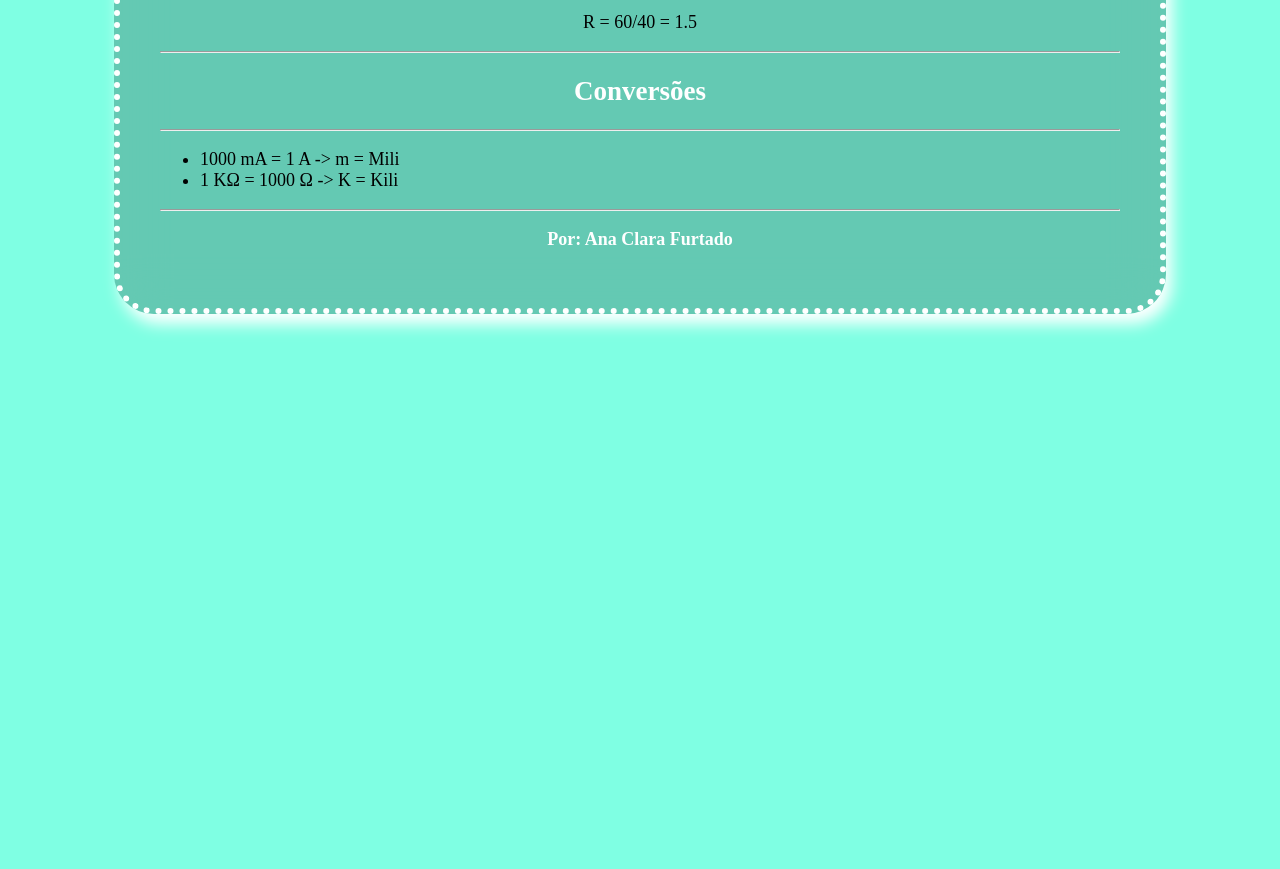
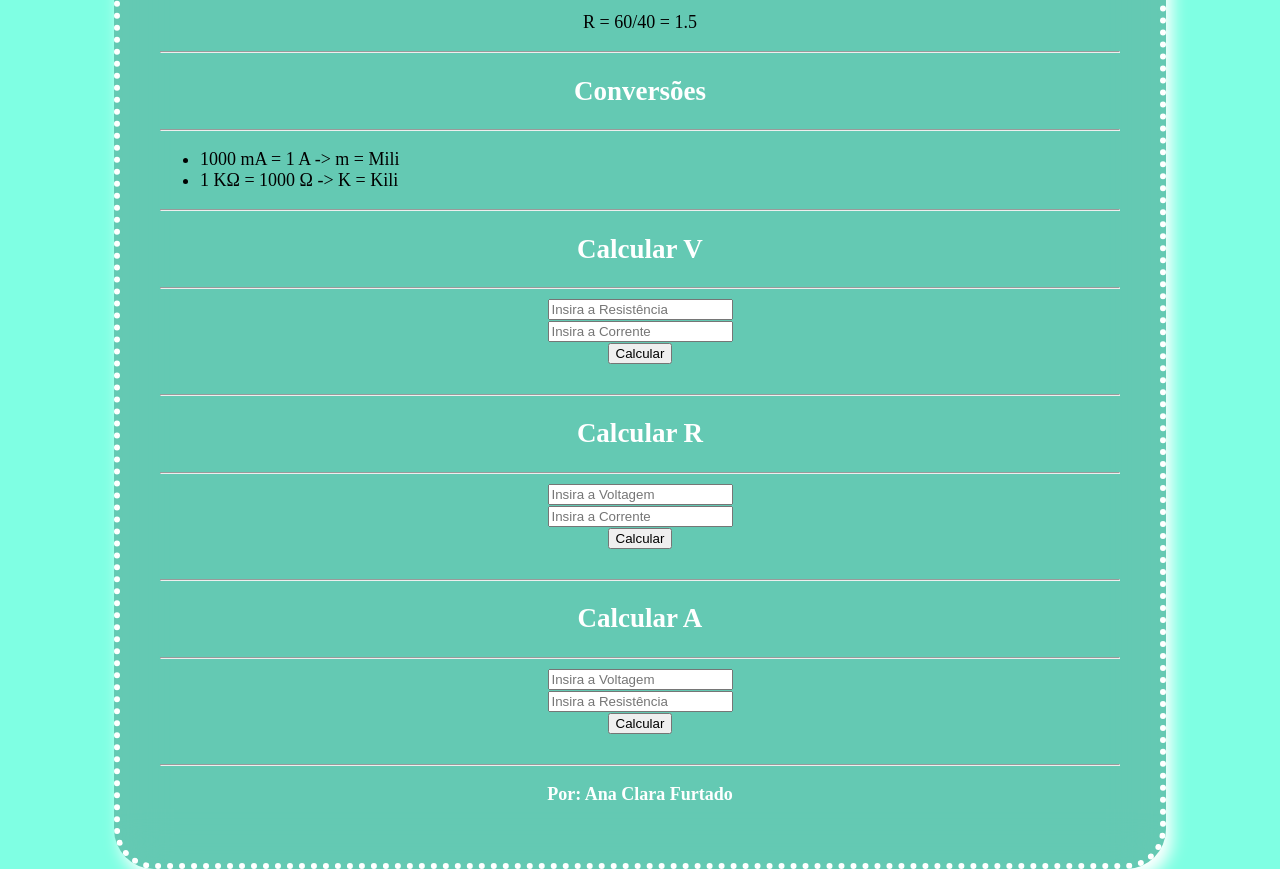
Before and after one commit to Cl4rita/eletricidade, a plain HTML site: page index.html in a window 1280 px wide. Shown: the part 1996-2865 px from the top of the page. Before the commit the page ends 2310 px from the top, so only its background shows below. Drawn offline with Linux system fonts and the light colour scheme.

Commit message:
terminei

```diff
--- a/conversoes.js
+++ b/conversoes.js
@@ -0,0 +1,37 @@
+let resposta = document.getElementById('resposta')
+console.log(resposta)
+let resposta2 = document.getElementById('resposta2')
+console.log(resposta2)
+let resposta3 = document.getElementById('resposta3')
+console.log(resposta3)
+
+function calcularV(){
+    let V = 0
+    let R = Number(document.getElementById('R').value)
+    let A = Number(document.getElementById('A').value)
+
+    V = R * A
+
+    resposta.innerHTML = "A voltagem é " + V
+    resposta.style.color = 'white'
+}
+function calcularR(){
+    let R2 = 0
+    let V2 = Number(document.getElementById('V2').value)
+    let A2 = Number(document.getElementById('A2').value)
+
+    R2 = V2 / A2
+
+    resposta2.innerHTML = "A resistência é " + R2
+    resposta2.style.color = 'white'
+}
+function calcularA(){
+    let A3 = 0
+    let R3 = Number(document.getElementById('R3').value)
+    let V3 = Number(document.getElementById('V3').value)
+
+    A3 = V3 / R3
+
+    resposta3.innerHTML = "A corrente elétrica é " + A3
+    resposta3.style.color = 'white'
+}
--- a/index.html
+++ b/index.html
@@ -79,6 +79,36 @@
             </ul>
         </div>
         <hr>
+        <h2>Calcular V</h2>
+        <hr>
+        <label for="R"></label>
+        <input type="number" id="R" placeholder="Insira a Resistência"><br>
+        <label for="A"></label>
+        <input type="number" id="A" placeholder="Insira a Corrente"><br>
+        <button onclick="calcularV()">Calcular</button>
+        <br><br>
+        <div id="resposta"></div>
+        <hr>
+        <h2>Calcular R</h2>
+        <hr>
+        <label for="V2"></label>
+        <input type="number" id="V2" placeholder="Insira a Voltagem"><br>
+        <label for="A2"></label>
+        <input type="number" id="A2" placeholder="Insira a Corrente"><br>
+        <button onclick="calcularR()">Calcular</button>
+        <br><br>
+        <div id="resposta2"></div>
+        <hr>
+        <h2>Calcular A</h2>
+        <hr>
+        <label for="V3"></label>
+        <input type="number" id="V3" placeholder="Insira a Voltagem"><br>
+        <label for="R3"></label>
+        <input type="number" id="R3" placeholder="Insira a Resistência"><br>
+        <button onclick="calcularA()">Calcular</button>
+        <br><br>
+        <div id="resposta3"></div>
+        <hr>
         <p><span>Por: Ana Clara Furtado</span></p>
     </main>
 </div>
```
